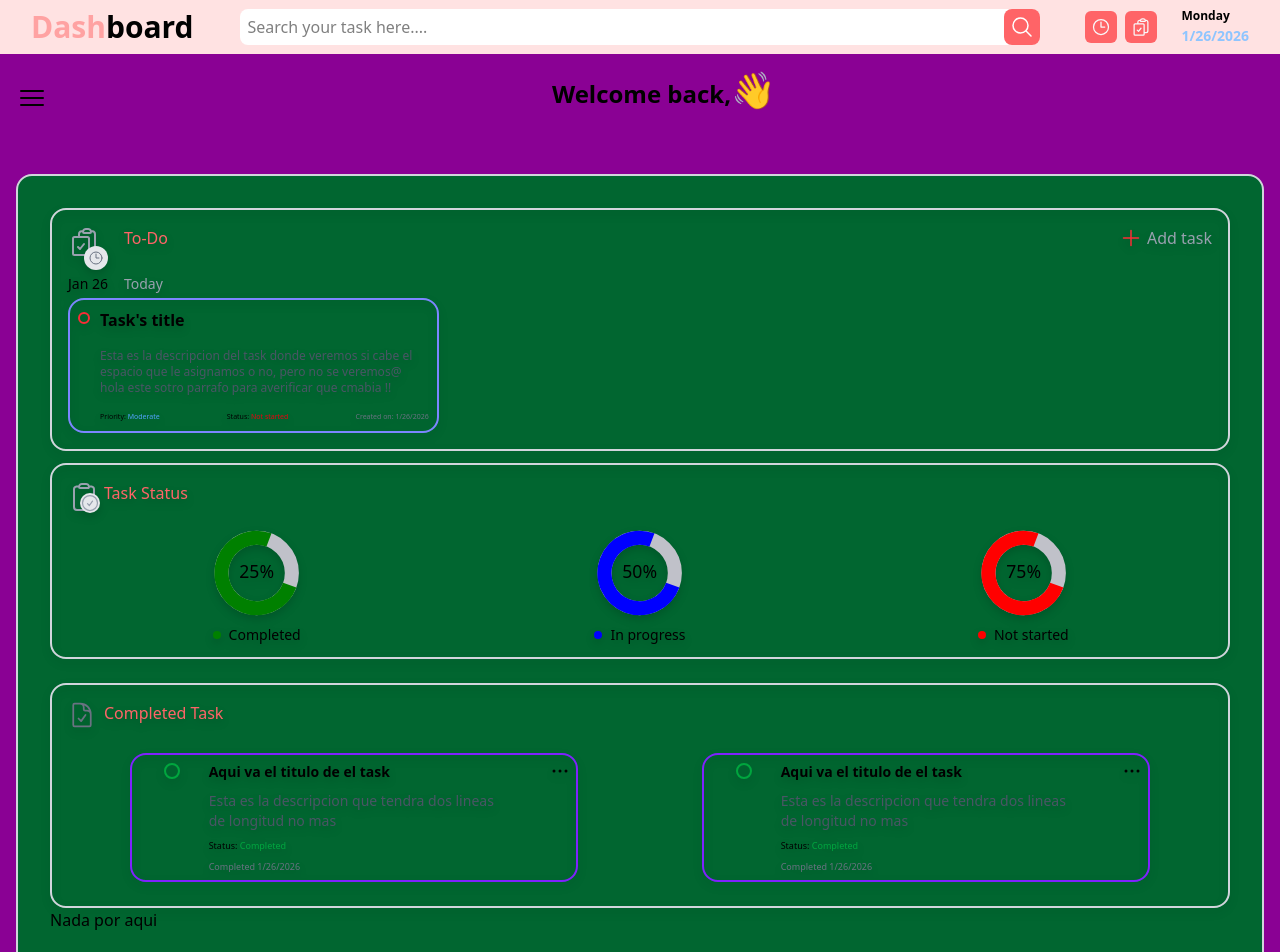
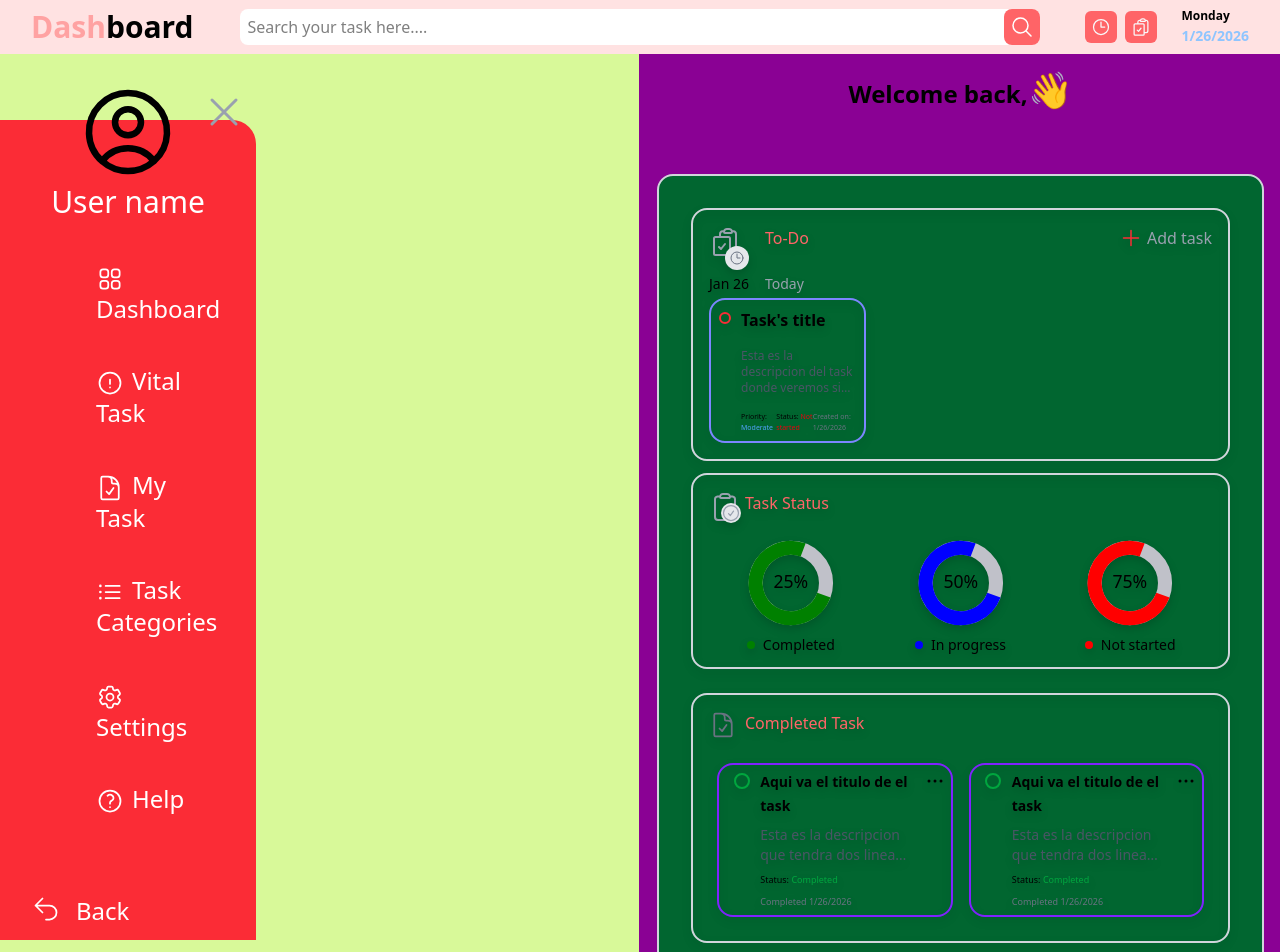
Before and after one commit to karinatuyuc/my-todo-list-React, a React (Vite) app: page / in a window 1280 px wide. Shown: the top 952 px of the page. Built offline with nearby package versions, Linux system fonts and the light colour scheme.

Commit message:
feat: create lg layout sideMenu

```diff
--- a/src/Dashboard.jsx
+++ b/src/Dashboard.jsx
@@ -86,17 +86,19 @@ export default function Dashboard({showModal, tasks}) {
             </header>
 
 
-            <main className="min-h-screen w-full grow md:bg-red-300 md:min-h-screen lg:bg-fuchsia-800 ">
+            <main className="min-h-screen w-full grow md:bg-red-300 md:min-h-screen lg:bg-fuchsia-800  lg:grid lg:grid-cols-2 lg:gap-0.5">
 
-
-                {/** Greeting and menu */}
-                <div className="flex items-center justify-center gap-4 m-4">
-                    <div>
+                <div className="p-2 bg-lime-200 lg:inset-y-0  lg:left-0">
                     <SideMenu
-                         className="w-8 h-8 text-gray-100"
+                       isDesktop={isDesktop}
                     />
                 </div>
 
+
+                <div className="border-y-green-900">
+
+
+                     <div className="flex items-center justify-center gap-4 m-4">
                         <div className="mx-auto text-xl font-bold mb-4 md:text-2xl">
                            <h1>Welcome back,<span className="text-3xl md:text-4xl">{waveHand}</span></h1>
                         </div>
@@ -214,6 +216,8 @@ export default function Dashboard({showModal, tasks}) {
 
 
                 </section>
+                </div>
+                {/** Greeting and menu */}
 
             </main>
 
--- a/src/TaskGrid.jsx
+++ b/src/TaskGrid.jsx
@@ -3,13 +3,10 @@ import TaskCard from "./TaskCard.jsx";
 
 
 
-export function TaskGrid({isMobile, isTablet, isDesktop, task}) {
+export function TaskGrid() {
 
     return (
         <>
-        <div>
-            <h1>Nada por aqui</h1>
-        </div>
 
         </>
     )
--- a/src/sideMenu.jsx
+++ b/src/sideMenu.jsx
@@ -1,73 +1,86 @@
 import { useState } from "react";
-import { Bars3Icon, UserCircleIcon, Squares2X2Icon, ExclamationCircleIcon, DocumentCheckIcon, ListBulletIcon, Cog6ToothIcon, QuestionMarkCircleIcon, ArrowUturnLeftIcon } from "@heroicons/react/24/outline"
+import { Bars3Icon, UserCircleIcon, Squares2X2Icon, ExclamationCircleIcon, DocumentCheckIcon, ListBulletIcon, Cog6ToothIcon, QuestionMarkCircleIcon, ArrowUturnLeftIcon, XMarkIcon } from "@heroicons/react/24/outline"
 
-export default function SideMenu(){
+export default function SideMenu({isDesktop}){
 
     const[isOpen, setIsOpen] = useState (false);
 
     return (
         <>
-          <div className={isOpen ? "overflow-hidden" : ""}>
-            <Bars3Icon
+
+        {!isDesktop && (
+             <Bars3Icon
                 className="w-7 h-7 hover:text-red-400 md:w-8 md:h-8"
                 onClick={() => {setIsOpen(true);
                     document.body.classList.add("overflow-hidden");
                 }}
             />
+        )}
 
-            {isOpen &&  (
-                <>
-                  <div className="fixed inset-0 bg-black/50 z-40"></div>
-                    <div className="fixed left-0 top-26 bottom-0 w-76 z-50 bg-gray-300 rounded-r-2xl shadow-lg">
 
-                        <div className="bg-red-500 w-64 mt-10 flex justify-center rounded-tr-lg" >
+                    <div className={`fixed inset-0 w-full z-50
+                     lg:absolute lg:top-20 lg:bottom-0 lg:left-0 lg:w-64
+
+                        ${isDesktop ? 'block' : isOpen ? 'block' : 'hidden'}`}>
+
+
+                        <div className="absolute p-2 top-0 right-0">
+                            <XMarkIcon
+                                 className="w-8 h-8 text-gray-400
+                                 md:w-12 md:h-12"
+                                 onClick={()=> {setIsOpen(false)}}
+                            />
+                        </div>
+
+                        <div className="bg-red-500 w-78 mt-10 flex justify-center rounded-tr-3xl
+                        md:w-xl lg:w-full" >
                             <div className=" absolute top-0">
                                 <UserCircleIcon
-                                    className="w-18 h-18 text-black"
+                                    className="w-20 h-20  text-black md:w-26 md:h-26"
                                 />
+                            </div>
+
+                            <span className="mt-8 text-white text-xl md:mt-16 md:text-3xl">User name</span>
+                        </div>
 
 
-                            </div>
-
-                            <span className="mt-8 text-white text-xl">User name</span>
-                        </div>
-
-                        <div className="bg-red-500 w-64 h-full">
-                            <div className="p-6">
-                                <ol className="space-y-8 text-white">
+                        <div className="bg-red-500 w-78 h-full
+                        md:w-xl lg:w-full lg:h-full">
+                            <div className="p-10">
+                                <ol className="space-y-10 text-white md:pl-14 md:text-2xl">
                                     <li>
                                         <Squares2X2Icon
-                                            className="w-6 h-6 inline-block mr-2"
+                                            className="w-6 h-6 inline-block mr-2 md:w-7 md:h-7"
                                         />
                                         Dashboard
                                     </li>
                                     <li>
                                         <ExclamationCircleIcon
-                                            className="w-6 h-6 inline-block mr-2"
+                                            className="w-6 h-6 inline-block mr-2 md:w-7 md:h-7"
                                         />
                                         Vital Task
                                     </li>
                                     <li>
                                         <DocumentCheckIcon
-                                            className="w-6 h-6 inline-block mr-2"
+                                            className="w-6 h-6 inline-block mr-2 md:w-7 md:h-7"
                                         />
                                         My Task
                                     </li>
                                     <li>
                                         <ListBulletIcon
-                                            className="w-6 h-6 inline-block mr-2"
+                                            className="w-6 h-6 inline-block mr-2 md:w-7 md:h-7"
                                         />
                                         Task Categories
                                     </li>
                                     <li>
                                         <Cog6ToothIcon
-                                            className="w-6 h-6 inline-block mr-2"
+                                            className="w-6 h-6 inline-block mr-2 md:w-7 md:h-7"
                                         />
                                         Settings
                                     </li>
                                     <li>
                                         <QuestionMarkCircleIcon
-                                            className="w-6 h-6 inline-block mr-2"
+                                            className="w-6 h-6 inline-block mr-2 md:w-7 md:h-7"
                                         />
                                         Help
                                     </li>
@@ -77,9 +90,9 @@ export default function SideMenu(){
 
                             <span
                               onClick={() => { setIsOpen(false)}}
-                            className="flex gap-4 ml-6 mt-10 text-white">
+                            className="flex gap-4 ml-6 mt-10 text-white md:text-2xl md:ml-8">
                                 <ArrowUturnLeftIcon
-                                className="w-6 h-6"
+                                className="w-6 h-6 md:w-7 md:h-7"
                                 />
                                 Back
                             </span>
@@ -88,10 +101,7 @@ export default function SideMenu(){
 
 
                     </div>
-                </>
 
-            )}
-          </div>
         </>
 
     )
```
Lines whose indentation alone changed are shown as unchanged.
